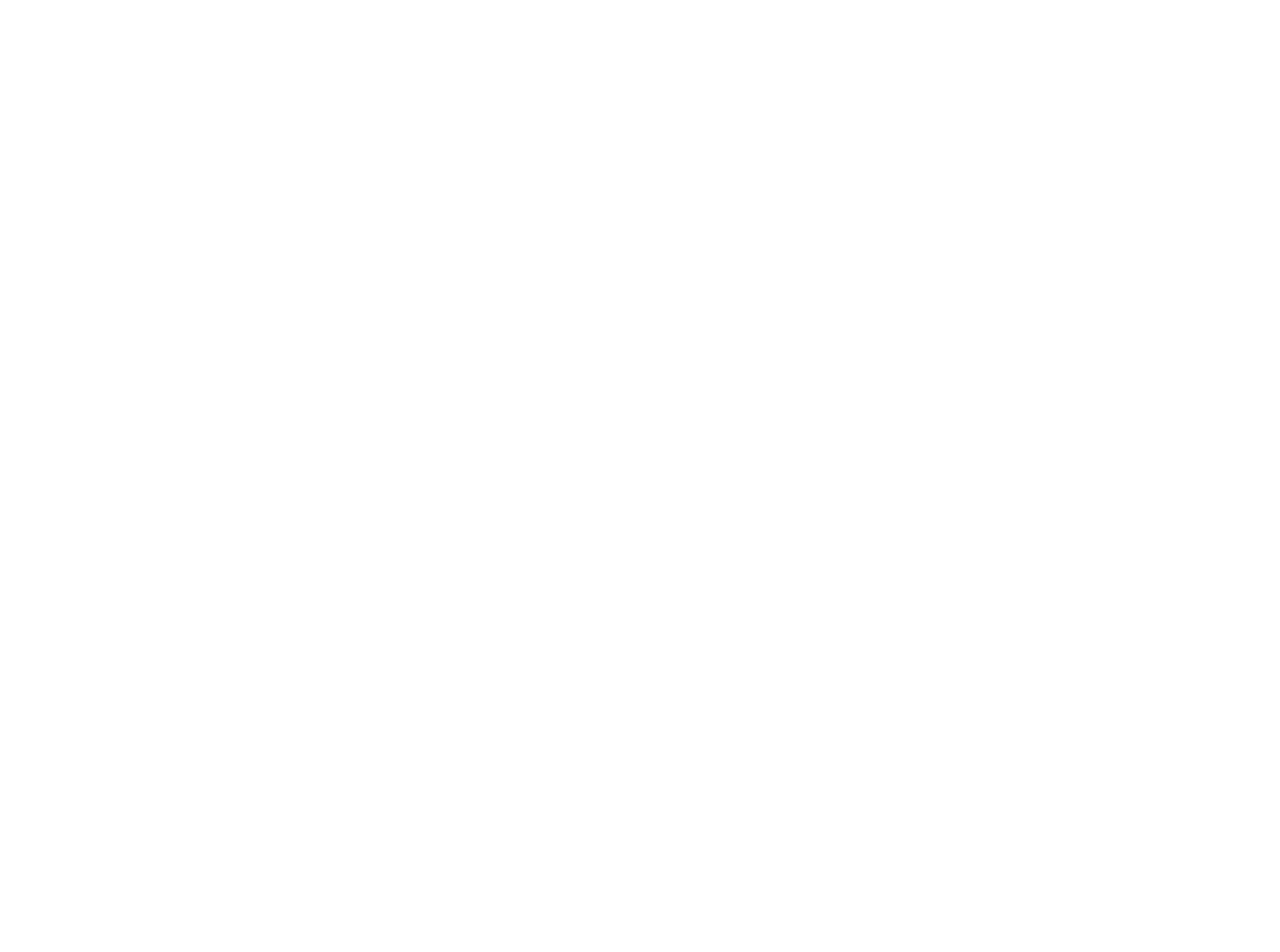
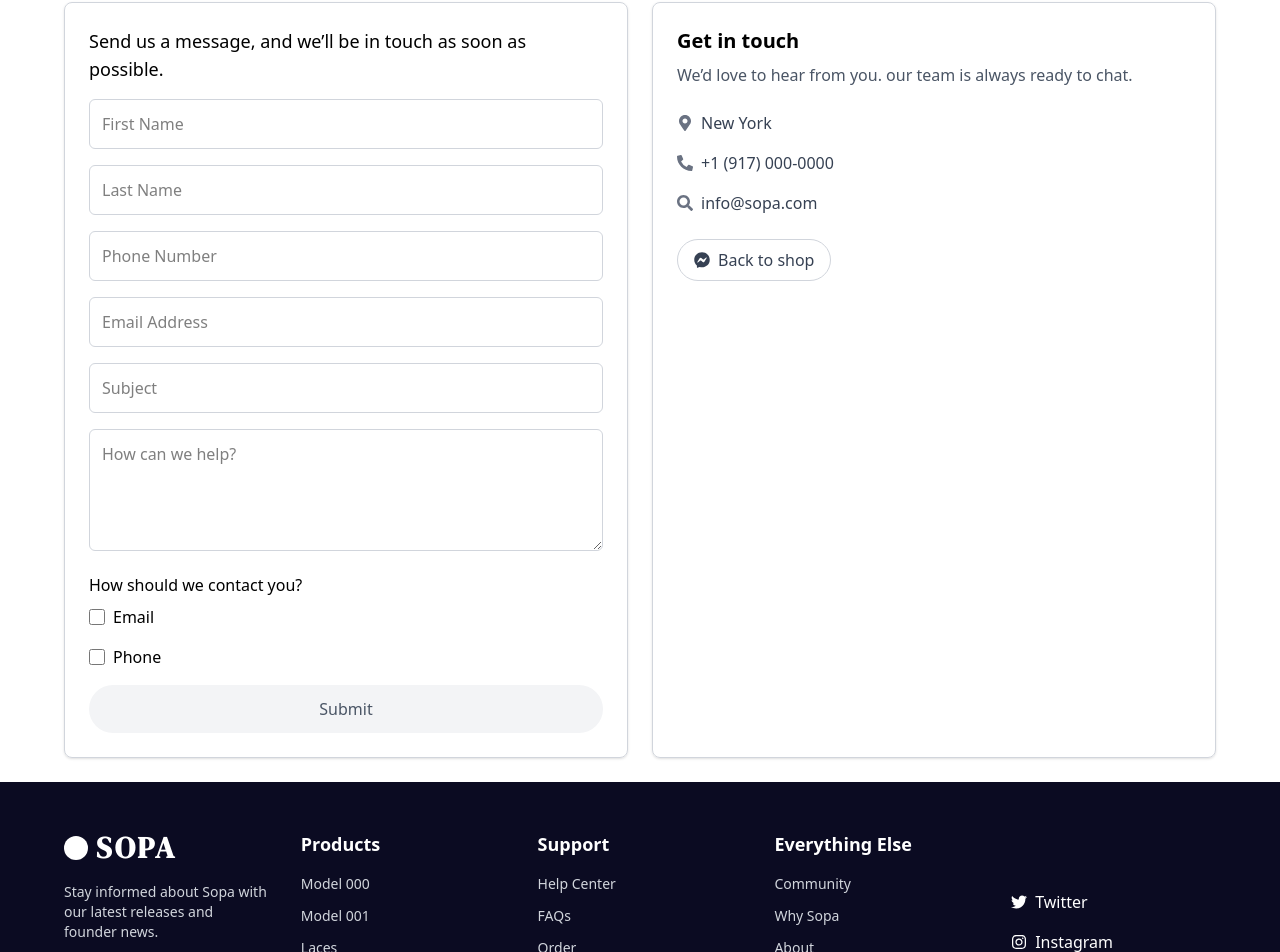
Before and after one commit to Ananthakrishnan6112002/Shoestore, a React (Vite) app: page /support in a window 1280 px wide. Before the commit this address had no page. Shown: the part 366-1318 px from the top of the page. Before the commit the page ends 800 px from the top, so only its background shows below. Built offline with nearby package versions, Linux system fonts and the light colour scheme.

Commit message:
Add a support page and a form

```diff
--- a/src/App.jsx
+++ b/src/App.jsx
@@ -9,7 +9,7 @@
 import About from "./assets/components/About";
 import Quizhome from "./assets/components/Quizhome"
 import Quiz from "./assets/components/Quiz";
-
+import Support from "./assets/components/Support"
 
 
 function App() {
@@ -27,6 +27,7 @@
         <Route path="/about" element={<About />} />
         <Route path="/Quizhome" element={<Quizhome />} />
         <Route path="/quiz" element={<Quiz/>}/>
+        <Route path="/support" element={<Support/>}/>
       </Routes>
     </Router>
     </>
--- a/src/assets/components/Home.jsx
+++ b/src/assets/components/Home.jsx
@@ -4,6 +4,7 @@
 import Addtobag from './Addtobag';
 import { useNavigate } from "react-router-dom";
 import Footer from './Footer';
+
 
 const Home = () => {
   const[Isoopen,setopen]=useState(false);
--- a/src/assets/components/Navbar.jsx
+++ b/src/assets/components/Navbar.jsx
@@ -1,5 +1,7 @@
 import React, { useState } from "react";
 import { FaBars, FaTimes } from "react-icons/fa";
+import { LuUser,LuShoppingCart } from "react-icons/lu";
+
 import {Link, useNavigate } from "react-router-dom";
 import Men from "./Men";
 import Women from "./Women";
@@ -37,7 +39,9 @@
           <button onClick={()=>{setshowacc(prev=>!prev);setShowmen(false);
             setShowwomen(false);}} className="cursor-pointer hover:text-lime-400">Accessories</button>
            <Link to="/about" className="cursor-pointer hover:text-lime-400">About</Link>
-          <Link to="/Quizhome" className="text-lime-400 border border-lime-400 rounded-2xl px-3 py-1 text-sm"> Shoe Finder Quiz</Link>
+          <Link to="/Quizhome" className="text-lime-400 border  hover:bg-lime-400 hover:text-white border-lime-400 rounded-2xl px-3 py-1 text-sm"> Shoe Finder Quiz</Link>
+            <Link to="/support" className="cursor-pointer  hover:text-lime-400"><LuUser/></Link>
+              <Link to="/about" className="cursor-pointer hover:text-lime-400"><LuShoppingCart/></Link>
         </div>
 
         {/* Hamburger Button (Mobile only) */}
@@ -74,9 +78,9 @@
           {setshowacc(prev=>!prev);
             setShowmen(false);
             setShowwomen(false);setIsOpen(false);}} className="cursor-pointer hover:text-lime-400">Accessories</button>
-          <Link to="/about" >About</Link>
+          <Link className="md:ml-0 ml-22" to="/about" >About</Link>
 
-          <Link to="/Quizhome" className="text-lime-400 border border-lime-400 rounded-2xl px-3 py-1 text-sm"> Shoe Finder Quiz</Link>
+          <Link to="/Quizhome" className="text-lime-400 border hover:bg-lime-400 hover:text-white border-lime-400 rounded-2xl px-3 py-1 text-sm md:pl-0 pl-15"> Shoe Finder Quiz</Link>
           </div>
         </div>
       </nav>
--- a/src/assets/components/Quiz.jsx
+++ b/src/assets/components/Quiz.jsx
@@ -42,7 +42,7 @@
     <div>
       <Navbar />
 
-      <div className='flex justify-center items-center h-screen mt-16'>
+      <div className='flex justify-center items-center h-screen '>
         {quizcompleted===false?(
         <div className='w-[45rem] h-[25rem] rounded-4xl border-2 bg-gray-100 '>
          <div>
@@ -71,13 +71,13 @@
         </div>
         ):(
         // Quiz completed screen
-        <div>
+        <div className='md:ml-1 ml-3'>
           <h2 className="text-xl font-bold mb-4">Quiz Completed!</h2>
           <p>Your responses:</p>
 
           {
           quizarray.map((opt,i)=>(
-               <div className='mt-8' key={i}><p className='text-2xl mb-2'>{opt.question}</p>
+               <div className='mt-8' key={i}><p className='md:font-normal font-semibold md:text-2xl mb-2'>{opt.question}</p>
                 <ul className="list-disc list-inside">
                 <li>{responses[i]?.ans}</li>
                   </ul></div>
--- /dev/null
+++ b/src/assets/components/Support.jsx
@@ -0,0 +1,170 @@
+import React, { useState } from "react";
+import { FaMapMarkerAlt, FaPhoneAlt, FaSearch,FaFacebookMessenger } from "react-icons/fa";
+import Navbar from "./Navbar";
+import Footer from "./Footer";
+import Home from "./Home";
+
+const Support = () => {
+    const[firstname,setfirstname]=useState("")
+    const[lastname,settlastname]=useState("")
+    const[firsterr,fisrtnameseterr]=useState("");
+    const[lasterr,lastnameseterr]=useState("");
+    const[phno,setphno]=useState();
+    const[pherr,setpherr]=useState("");
+    const onhandle=(e,field)=>{
+    const value=e.target.value;
+    if(field==="firstname"){
+
+
+    setfirstname(value);
+    if(/^[A-Za-z]+$/.test(value)){
+
+        fisrtnameseterr("");
+    }
+    else if(value===""){
+        fisrtnameseterr("*required field")
+    }
+    else{
+        fisrtnameseterr("Only Alphabets are allowed");
+    }
+
+}
+if(field==="lastname"){
+    settlastname(value);
+    if(/^[A-Za-z]+$/.test(value)){
+
+         lastnameseterr("")
+
+    }
+    else if(value===""){
+        lastnameseterr("*required field")
+    }
+    else{
+       lastnameseterr("Only Alphabets are allowed");
+    }
+}
+if(field==="phone number"){
+    setphno(value);
+    if(/^[1-9]/ && value.length!=10){
+        setpherr("Enter a valid phone no")
+    }
+    else{
+        setpherr("");
+    }
+}
+
+    }
+  return (
+<div>
+
+        <Navbar />
+        <div className=" flex flex-col justify-center items-center h-70 w-full bg-lime-300">
+                <p className="pt-10 text-black font-DMSerif text-5xl">Contact Us</p>
+                <div className="mt-4">Any questions? Just Write us a message!</div>
+        </div>
+        <div className="min-h-screen bg-white flex items-center justify-center mt-16 p-6">
+          <div className="w-full max-w-6xl grid grid-cols-1 md:grid-cols-2 gap-6">
+
+            {/* Left Form Section */}
+            <div className="border border-gray-300 rounded-lg p-6 shadow-sm">
+              <h2 className="text-lg font-medium mb-4">
+                Send us a message, and we’ll be in touch as soon as possible.
+              </h2>
+              <form className="space-y-4">
+                <div className="grid grid-cols-1  gap-4">
+                  <input onChange={(e)=>onhandle(e,"firstname")}
+                  value={firstname}
+                    type="text"
+                    placeholder="First Name"
+                    className="w-full text-black p-3 border border-gray-300 rounded-md focus:outline-none focus:ring focus:ring-gray-200"
+                  />
+                 {firsterr&& <p  className="text-red-600">{firsterr}</p>}
+                  <input
+                  onChange={(e)=>onhandle(e,"lastname")}
+                    type="text"
+                    value={lastname}
+                    placeholder="Last Name"
+                    className="w-full p-3 border border-gray-300 rounded-md focus:outline-none focus:ring focus:ring-gray-200"
+                  />
+                </div>
+                {
+                    lasterr&&<p className="text-red-500">{lasterr}</p>
+                }
+                <input
+                  type="text"
+                  onChange={(e)=>onhandle(e,"phone number")}
+                  value={phno}
+                  placeholder="Phone Number"
+                  className="w-full p-3 border border-gray-300 rounded-md focus:outline-none focus:ring focus:ring-gray-200"
+                />
+                {pherr && <p className="text-red-500">{pherr}</p>}
+                <input
+                  type="email"
+                  placeholder="Email Address"
+                  className="w-full p-3 border border-gray-300 rounded-md focus:outline-none focus:ring focus:ring-gray-200"
+                />
+                <input
+                  type="text"
+                  placeholder="Subject"
+                  className="w-full p-3 border border-gray-300 rounded-md focus:outline-none focus:ring focus:ring-gray-200"
+                />
+                <textarea
+                  placeholder="How can we help?"
+                  rows="4"
+                  className="w-full p-3 border border-gray-300 rounded-md focus:outline-none focus:ring focus:ring-gray-200"
+                />
+
+                <div>
+                  <p className="mb-2">How should we contact you?</p>
+                  <div className="flex flex-col  gap-4">
+                    <label className="flex items-center gap-2">
+                      <input type="checkbox" className="w-4 h-4 border border-gray-300" />
+                      Email
+                    </label>
+                    <label className="flex items-center gap-2">
+                      <input type="checkbox" className="w-4 h-4 border border-gray-300 " />
+                      Phone
+                    </label>
+                  </div>
+                </div>
+
+                <button
+                  type="submit"
+                  className="w-full bg-gray-100 text-gray-600 p-3 rounded-full hover:bg-gray-200 transition"
+                >
+                  Submit
+                </button>
+              </form>
+            </div>
+
+            {/* Right Contact Info Section */}
+            <div className=" border border-gray-300 rounded-lg p-6 shadow-sm">
+              <h2 className="text-xl font-bold mb-2">Get in touch</h2>
+              <p className="text-gray-600 mb-6">
+                We’d love to hear from you. our team is always ready to chat.
+              </p>
+
+              <div className="space-y-4 mb-6">
+                <p className="flex items-center gap-2 text-gray-700">
+                  <FaMapMarkerAlt className="text-gray-500" /> New York
+                </p>
+                <p className="flex items-center gap-2 text-gray-700">
+                  <FaPhoneAlt className="text-gray-500" /> +1 (917) 000-0000
+                </p>
+                <p className="flex items-center gap-2 text-gray-700">
+                  <FaSearch className="text-gray-500" /> info@sopa.com
+                </p>
+              </div>
+
+              <button className="flex items-center gap-2  border border-gray-300 rounded-full px-4 py-2 text-gray-700 hover:bg-gray-100 transition">
+                <FaFacebookMessenger/> Back to shop
+              </button>
+            </div>
+          </div>
+        </div>
+        <Footer />
+</div>
+  );
+};
+
+export default Support;
```
